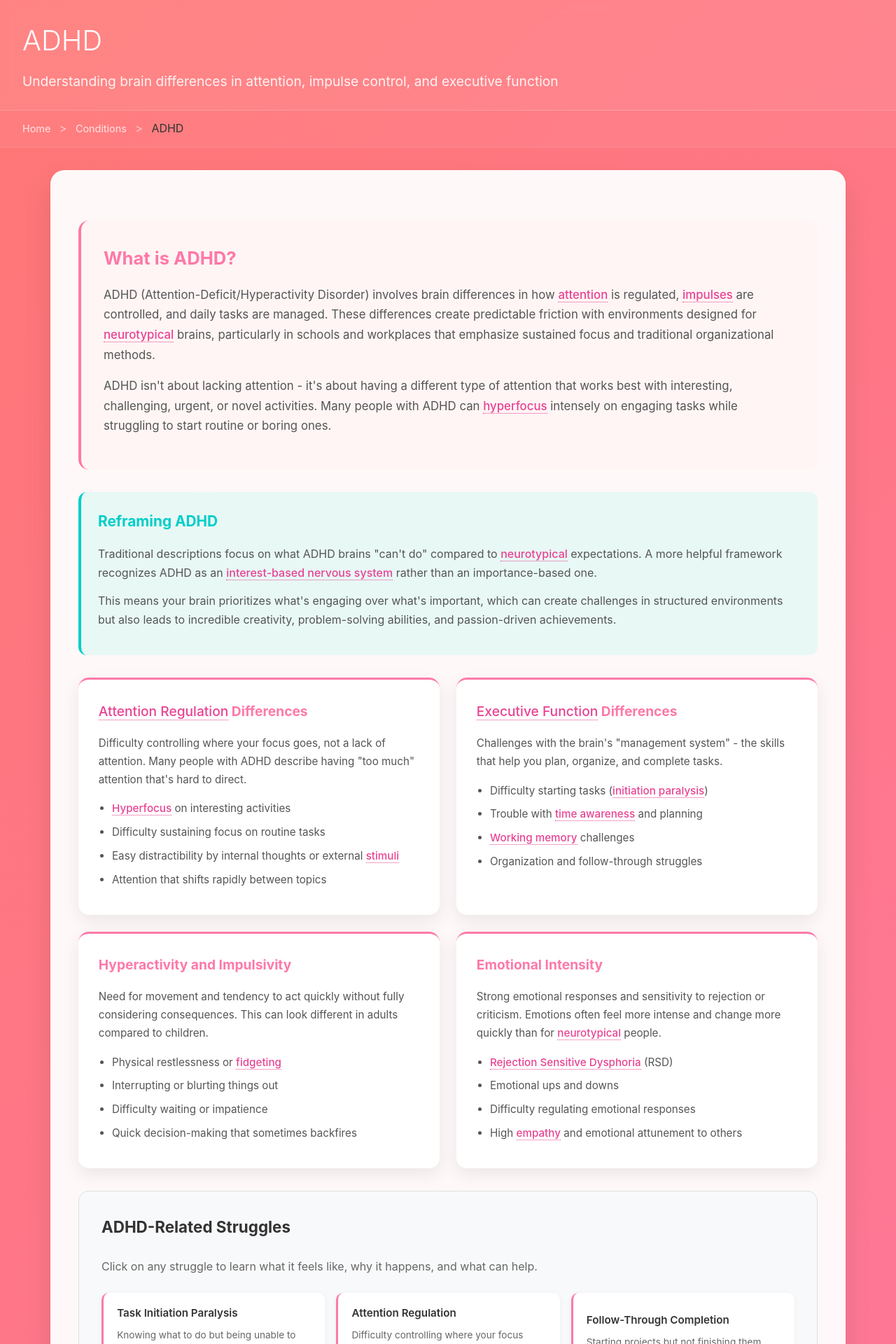
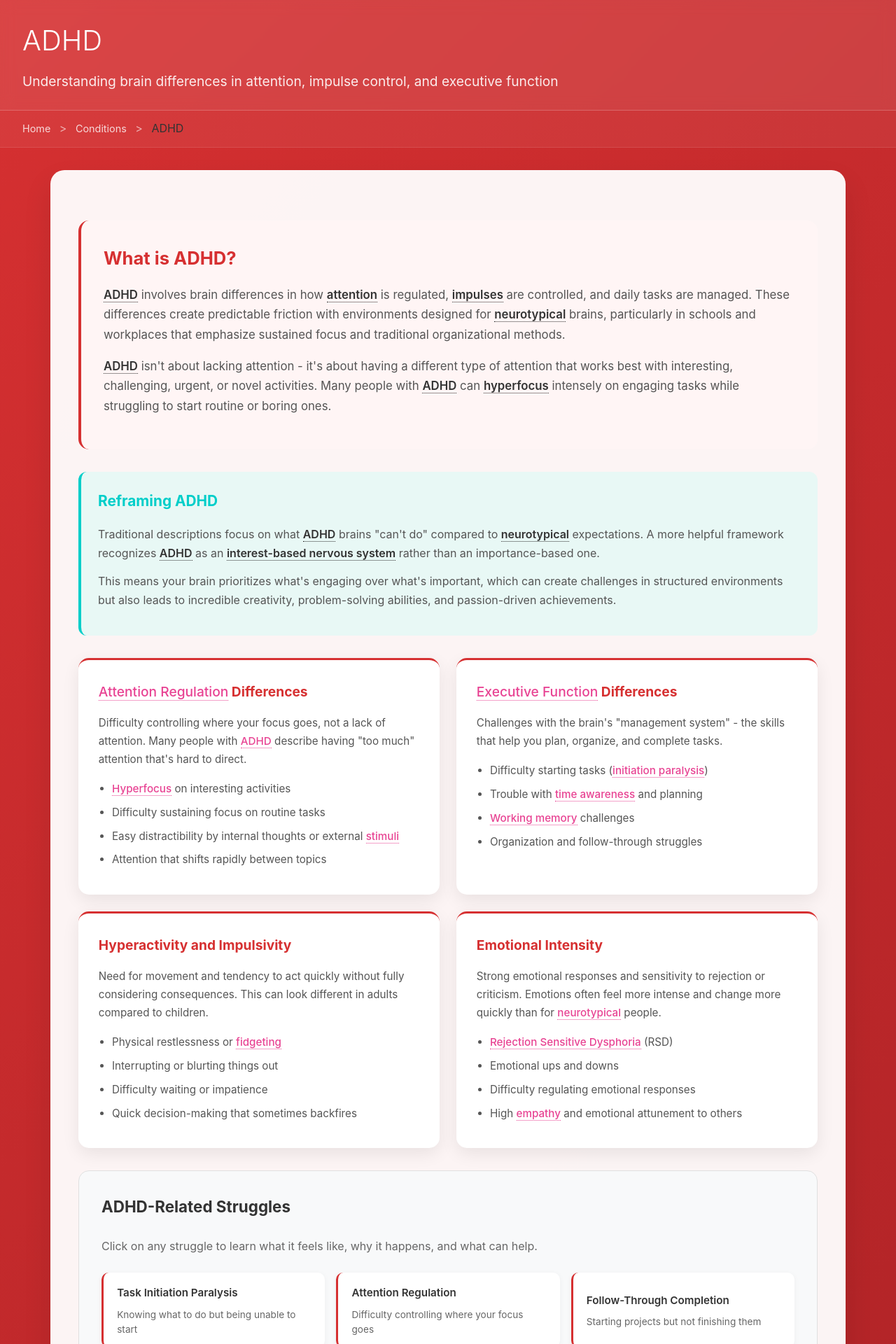
Before and after one commit to neurodivergent-survival-guide/neurodivergent-survival-guide, a Jekyll site: the page built from conditions/adhd.html, in a window 1280 px wide. Shown: the top 1920 px of the page at 70% size. Built offline with Jekyll 4.4.1, drawn with Linux system fonts in a browser that asks for light colours; some of the changed text lies outside the part shown.

Commit message:
Update adhd.html

```diff
--- a/conditions/adhd.html
+++ b/conditions/adhd.html
@@ -12,7 +12,7 @@ title: "ADHD"
 
     body {
         font-family: -apple-system, BlinkMacSystemFont, 'Segoe UI', Roboto, sans-serif;
-        background: linear-gradient(135deg, #ff7675 0%, #fd79a8 100%);
+        background: linear-gradient(135deg, #d63031 0%, #a21f23 100%);
         color: #333;
         min-height: 100vh;
         line-height: 1.7;
@@ -83,11 +83,11 @@ title: "ADHD"
         padding: 2rem;
         border-radius: 15px;
         margin: 2rem 0;
-        border-left: 4px solid #fd79a8;
+        border-left: 4px solid #d63031;
     }
 
     .condition-intro h2 {
-        color: #fd79a8;
+        color: #d63031;
         margin-bottom: 1rem;
         font-size: 1.6rem;
     }
@@ -135,11 +135,11 @@ title: "ADHD"
         border-radius: 15px;
         padding: 1.8rem;
         box-shadow: 0 8px 25px rgba(0, 0, 0, 0.08);
-        border-top: 3px solid #fd79a8;
+        border-top: 3px solid #d63031;
     }
 
     .characteristic-card h4 {
-        color: #fd79a8;
+        color: #d63031;
         margin-bottom: 1rem;
         font-size: 1.2rem;
     }
@@ -187,7 +187,7 @@ title: "ADHD"
         text-decoration: none;
         color: #333;
         transition: all 0.3s ease;
-        border-left: 3px solid #fd79a8;
+        border-left: 3px solid #d63031;
         box-shadow: 0 2px 8px rgba(0, 0, 0, 0.05);
         min-height: 44px;
         display: flex;
@@ -268,20 +268,63 @@ title: "ADHD"
         font-size: 1.3rem;
     }
 
+    /* Jargon styling - context-aware based on background */
     .jargon {
-        color: #e84393;
         text-decoration: none;
-        border-bottom: 1px dotted #e84393;
+        border-bottom: 1px dotted;
         position: relative;
         cursor: help;
         font-weight: 500;
     }
 
-    .jargon:hover {
+    /* Pink jargon for white backgrounds */
+    .content-card .jargon,
+    .characteristic-card .jargon,
+    .struggles-section .jargon {
+        color: #e84393;
+        border-bottom-color: #e84393;
+    }
+
+    .content-card .jargon:hover,
+    .characteristic-card .jargon:hover,
+    .struggles-section .jargon:hover {
         color: #fd79a8;
         border-bottom-color: #fd79a8;
     }
 
+    /* Bold black jargon for colored sections */
+    .condition-intro .jargon,
+    .reframe-box .jargon,
+    .co-occurring .jargon {
+        color: #333;
+        font-weight: 600;
+        border-bottom: 1px dotted #333;
+    }
+
+    .condition-intro .jargon:hover,
+    .reframe-box .jargon:hover,
+    .co-occurring .jargon:hover {
+        color: #555;
+        border-bottom-color: #555;
+    }
+
+    /* White jargon for gradient backgrounds */
+    .header .jargon,
+    .breadcrumb .jargon {
+        color: white;
+        border-bottom-color: rgba(255, 255, 255, 0.7);
+        background: rgba(255, 255, 255, 0.1);
+        padding: 2px 6px;
+        border-radius: 4px;
+    }
+
+    .header .jargon:hover,
+    .breadcrumb .jargon:hover {
+        background: rgba(255, 255, 255, 0.2);
+        border-bottom-color: white;
+    }
+
+    /* Auto-sizing tooltips */
     .tooltip {
         visibility: hidden;
         opacity: 0;
@@ -329,7 +372,22 @@ title: "ADHD"
         }
     }
 
+    /* Mobile-specific tooltip positioning */
     @media (max-width: 768px) {
+        .tooltip {
+            position: fixed !important;
+            bottom: 20px !important;
+            left: 20px !important;
+            right: 20px !important;
+            transform: none !important;
+            max-width: none !important;
+            width: auto !important;
+        }
+
+        .tooltip::after {
+            display: none !important;
+        }
+
         .header {
             padding: 1rem 1.5rem;
         }
@@ -383,21 +441,6 @@ title: "ADHD"
             justify-content: center;
             text-align: center;
         }
-
-        .tooltip {
-            position: fixed;
-            bottom: 20px;
-            left: 20px;
-            right: 20px;
-            max-width: none;
-            width: auto;
-            transform: none;
-            border-radius: 12px;
-        }
-
-        .tooltip::after {
-            display: none;
-        }
     }
 
     @media (max-width: 480px) {
@@ -420,6 +463,12 @@ title: "ADHD"
         .characteristic-card {
             padding: 1.2rem;
         }
+
+        .tooltip {
+            left: 10px !important;
+            right: 10px !important;
+            bottom: 10px !important;
+        }
     }
 </style>
 
@@ -440,14 +489,14 @@ title: "ADHD"
     <div class="content-card">
         <div class="condition-intro">
             <h2>What is ADHD?</h2>
-            <p>ADHD (Attention-Deficit/Hyperactivity Disorder) involves brain differences in how <a class="jargon">attention<span class="tooltip">The brain's ability to focus cognitive resources on specific information while filtering out distractions</span></a> is regulated, <a class="jargon">impulses<span class="tooltip">Quick urges to act or respond before fully considering consequences</span></a> are controlled, and daily tasks are managed. These differences create predictable friction with environments designed for <a class="jargon">neurotypical<span class="tooltip">People whose brains develop and function in ways that align with societal expectations and norms</span></a> brains, particularly in schools and workplaces that emphasize sustained focus and traditional organizational methods.</p>
+            <p><a class="jargon">ADHD<span class="tooltip">Attention-Deficit/Hyperactivity Disorder - brain differences affecting attention, impulse control, and executive function</span></a> involves brain differences in how <a class="jargon">attention<span class="tooltip">The brain's ability to focus cognitive resources on specific information while filtering out distractions</span></a> is regulated, <a class="jargon">impulses<span class="tooltip">Quick urges to act or respond before fully considering consequences</span></a> are controlled, and daily tasks are managed. These differences create predictable friction with environments designed for <a class="jargon">neurotypical<span class="tooltip">People whose brains develop and function in ways that align with societal expectations and norms</span></a> brains, particularly in schools and workplaces that emphasize sustained focus and traditional organizational methods.</p>
 
-            <p>ADHD isn't about lacking attention - it's about having a different type of attention that works best with interesting, challenging, urgent, or novel activities. Many people with ADHD can <a class="jargon">hyperfocus<span class="tooltip">Intense, sustained concentration on a task of interest, often to the exclusion of everything else including basic needs</span></a> intensely on engaging tasks while struggling to start routine or boring ones.</p>
+            <p><a class="jargon">ADHD<span class="tooltip">Attention-Deficit/Hyperactivity Disorder - brain differences affecting attention, impulse control, and executive function</span></a> isn't about lacking attention - it's about having a different type of attention that works best with interesting, challenging, urgent, or novel activities. Many people with <a class="jargon">ADHD<span class="tooltip">Attention-Deficit/Hyperactivity Disorder - brain differences affecting attention, impulse control, and executive function</span></a> can <a class="jargon">hyperfocus<span class="tooltip">Intense, sustained concentration on a task of interest, often to the exclusion of everything else including basic needs</span></a> intensely on engaging tasks while struggling to start routine or boring ones.</p>
         </div>
 
         <div class="reframe-box">
             <h3>Reframing ADHD</h3>
-            <p>Traditional descriptions focus on what ADHD brains "can't do" compared to <a class="jargon">neurotypical<span class="tooltip">People whose brains develop and function in ways that align with societal expectations and norms</span></a> expectations. A more helpful framework recognizes ADHD as an <a class="jargon">interest-based nervous system<span class="tooltip">A brain that functions optimally when tasks are interesting, challenging, urgent, or novel, rather than simply important</span></a> rather than an importance-based one.</p>
+            <p>Traditional descriptions focus on what <a class="jargon">ADHD<span class="tooltip">Attention-Deficit/Hyperactivity Disorder - brain differences affecting attention, impulse control, and executive function</span></a> brains "can't do" compared to <a class="jargon">neurotypical<span class="tooltip">People whose brains develop and function in ways that align with societal expectations and norms</span></a> expectations. A more helpful framework recognizes <a class="jargon">ADHD<span class="tooltip">Attention-Deficit/Hyperactivity Disorder - brain differences affecting attention, impulse control, and executive function</span></a> as an <a class="jargon">interest-based nervous system<span class="tooltip">A brain that functions optimally when tasks are interesting, challenging, urgent, or novel, rather than simply important</span></a> rather than an importance-based one.</p>
 
             <p>This means your brain prioritizes what's engaging over what's important, which can create challenges in structured environments but also leads to incredible creativity, problem-solving abilities, and passion-driven achievements.</p>
         </div>
@@ -455,7 +504,7 @@ title: "ADHD"
         <div class="characteristics-grid">
             <div class="characteristic-card">
                 <h4><a class="jargon">Attention Regulation<span class="tooltip">The brain's ability to direct and sustain focus where you want it, when you want it</span></a> Differences</h4>
-                <p>Difficulty controlling where your focus goes, not a lack of attention. Many people with ADHD describe having "too much" attention that's hard to direct.</p>
+                <p>Difficulty controlling where your focus goes, not a lack of attention. Many people with <a class="jargon">ADHD<span class="tooltip">Attention-Deficit/Hyperactivity Disorder - brain differences affecting attention, impulse control, and executive function</span></a> describe having "too much" attention that's hard to direct.</p>
                 <ul>
                     <li><a class="jargon">Hyperfocus<span class="tooltip">Intense, sustained concentration on a task of interest, often to the exclusion of everything else including basic needs</span></a> on interesting activities</li>
                     <li>Difficulty sustaining focus on routine tasks</li>
@@ -586,7 +635,7 @@ title: "ADHD"
 
             <div class="cross-cutting-section">
                 <h4>Related Struggles from Other Conditions</h4>
-                <p style="font-size: 0.9rem; color: #666; margin-bottom: 1rem;">People with ADHD often experience these struggles from other <a class="jargon">neurodivergent<span class="tooltip">Brain differences that create distinct patterns of thinking, processing, and behavior</span></a> conditions:</p>
+                <p style="font-size: 0.9rem; color: #666; margin-bottom: 1rem;">People with <a class="jargon">ADHD<span class="tooltip">Attention-Deficit/Hyperactivity Disorder - brain differences affecting attention, impulse control, and executive function</span></a> often experience these struggles from other <a class="jargon">neurodivergent<span class="tooltip">Brain differences that create distinct patterns of thinking, processing, and behavior</span></a> conditions:</p>
                 <div class="cross-cutting-links">
                     <a href="{{ '/struggles/sensory-processing-challenges.html' | relative_url }}" class="cross-cutting-link">Sensory Processing Challenges (Autism)</a>
                     <a href="{{ '/struggles/routine-disruption-anxiety.html' | relative_url }}" class="cross-cutting-link">Routine Disruption Anxiety (Autism)</a>
@@ -602,19 +651,19 @@ title: "ADHD"
 
         <div class="co-occurring">
             <h3>Common Co-Occurring Conditions</h3>
-            <p>ADHD frequently occurs alongside other <a class="jargon">neurodivergent<span class="tooltip">Brain differences that create distinct patterns of thinking, processing, and behavior</span></a> conditions and mental health differences. Understanding these connections can help you get comprehensive support.</p>
+            <p><a class="jargon">ADHD<span class="tooltip">Attention-Deficit/Hyperactivity Disorder - brain differences affecting attention, impulse control, and executive function</span></a> frequently occurs alongside other <a class="jargon">neurodivergent<span class="tooltip">Brain differences that create distinct patterns of thinking, processing, and behavior</span></a> conditions and mental health differences. Understanding these connections can help you get comprehensive support.</p>
 
             <p><strong>Frequently co-occurring:</strong> Autism (overlap in <a class="jargon">executive function<span class="tooltip">The brain's management system that handles planning, organization, time management, task initiation, and follow-through</span></a> and <a class="jargon">sensory differences<span class="tooltip">Variations in how the brain processes sensory information like sounds, textures, lights, and movement</span></a>), anxiety (often from years of struggling in <a class="jargon">neurotypical<span class="tooltip">People whose brains develop and function in ways that align with societal expectations and norms</span></a> environments), depression (particularly from <a class="jargon">RSD<span class="tooltip">Rejection Sensitive Dysphoria - intense emotional pain triggered by perceived rejection, criticism, or failure to meet expectations</span></a> and chronic overwhelm), learning differences (dyslexia, dyscalculia), and sleep disorders.</p>
 
-            <p><strong>Individual variation:</strong> ADHD presents differently across gender, age, and life circumstances. Many people, particularly women and girls, are diagnosed later in life after years of <a class="jargon">masking<span class="tooltip">Camouflaging natural neurodivergent behaviors and responses to appear more neurotypical</span></a> their differences.</p>
+            <p><strong>Individual variation:</strong> <a class="jargon">ADHD<span class="tooltip">Attention-Deficit/Hyperactivity Disorder - brain differences affecting attention, impulse control, and executive function</span></a> presents differently across gender, age, and life circumstances. Many people, particularly women and girls, are diagnosed later in life after years of <a class="jargon">masking<span class="tooltip">Camouflaging natural neurodivergent behaviors and responses to appear more neurotypical</span></a> their differences.</p>
         </div>
 
-        <div style="background: #fff5f5; padding: 1.5rem; border-radius: 15px; margin-top: 2rem; border-left: 4px solid #fd79a8;">
+        <div style="background: #fff5f5; padding: 1.5rem; border-radius: 15px; margin-top: 2rem; border-left: 4px solid #d63031;">
             <p><strong>Related Resources:</strong></p>
             <div style="margin-top: 1rem; display: flex; flex-direction: column; gap: 0.5rem;">
-                <a href="{{ '/glossary/executive-function.html' | relative_url }}" style="color: #fd79a8; text-decoration: none;">Executive Function →</a>
-                <a href="{{ '/glossary/attention-focus.html' | relative_url }}" style="color: #fd79a8; text-decoration: none;">Attention and Focus →</a>
-                <a href="{{ '/glossary/emotional-regulation.html' | relative_url }}" style="color: #fd79a8; text-decoration: none;">Emotional Regulation →</a>
+                <a href="{{ '/glossary/executive-function.html' | relative_url }}" style="color: #d63031; text-decoration: none;">Executive Function →</a>
+                <a href="{{ '/glossary/attention-focus.html' | relative_url }}" style="color: #d63031; text-decoration: none;">Attention and Focus →</a>
+                <a href="{{ '/glossary/emotional-regulation.html' | relative_url }}" style="color: #d63031; text-decoration: none;">Emotional Regulation →</a>
             </div>
         </div>
     </div>
```
